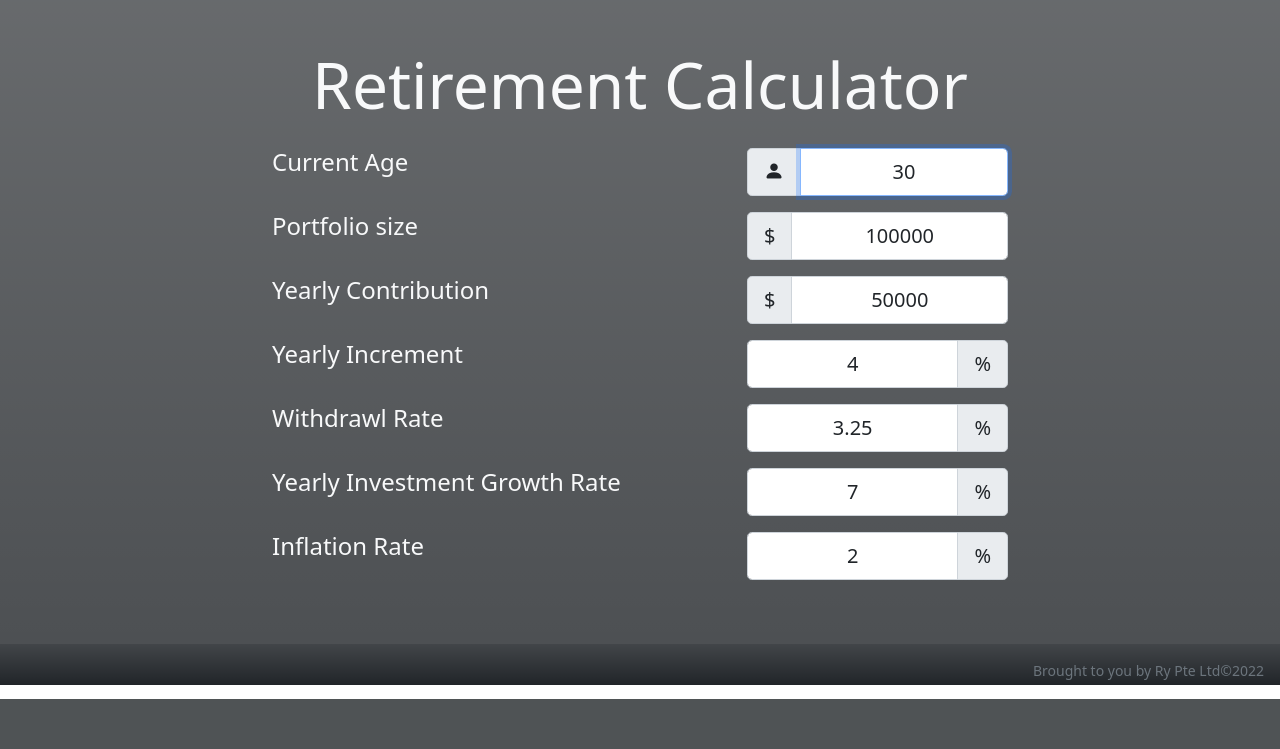
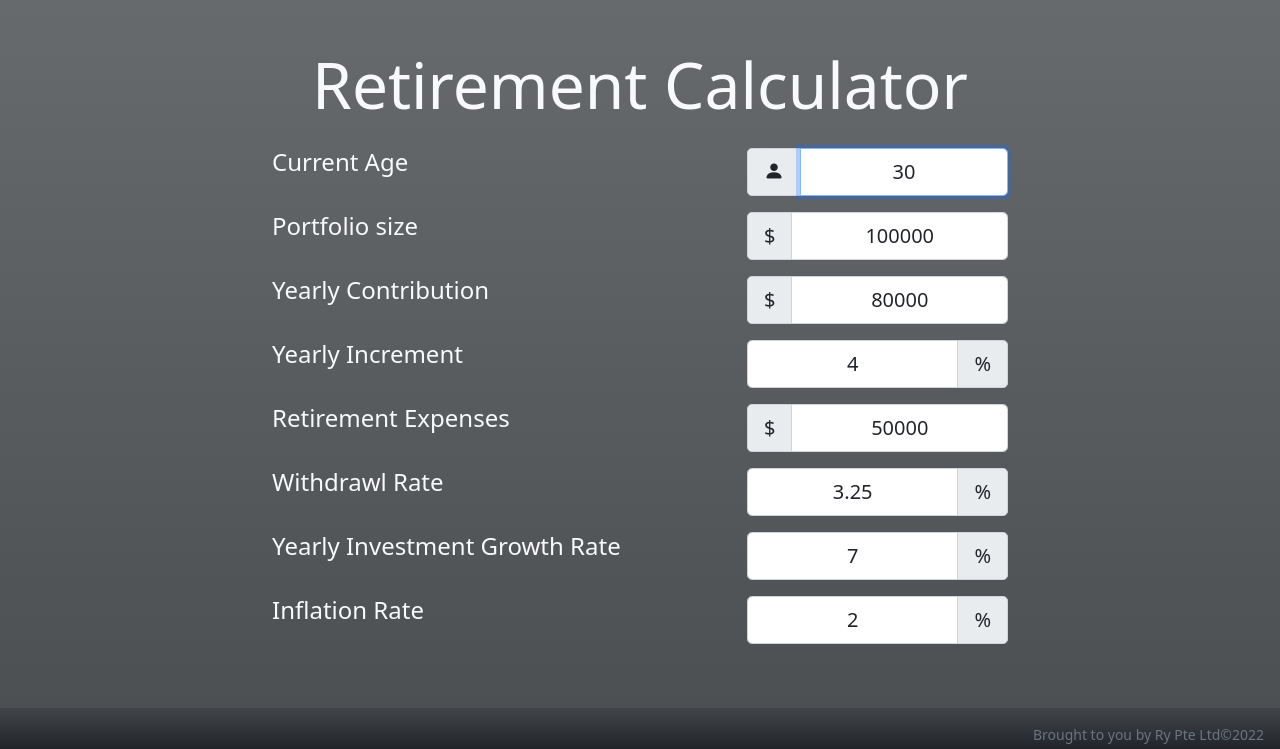
Before and after one commit to ryryry-3302/RyNance, a Flask app: page /retirement in a window 1280 px wide. Shown: the part 101-850 px from the top of the page. Before the commit the page ends 800 px from the top, so only its background shows below. Run offline with Flask 2, Linux system fonts and the light colour scheme; the visitor is signed in with stand-in values (Sample User, id 1); some libraries are stand-ins or nearby versions.

Commit message:
added jQuery and JS bare math for retirement calculator

```diff
--- /dev/null
+++ b/static/retirement_calc.js
@@ -0,0 +1,43 @@
+$(document).ready(function(){
+
+    // jQuery methods go here...
+    $('input').on('keyup', calculate);
+
+    function calculate(){
+        let age = parseInt($('#age').val());
+        let port = parseInt($('#portvalue').val());
+        let contr = parseInt($('#contribution').val());
+        let incr = parseFloat($('#incrementrate').val()/100).toFixed(2);
+        let withrate = parseFloat($('#Withdrawlrate').val()/100).toFixed(2);
+        let withd = parseInt($('#withd').val());
+        let growth = parseFloat($('#growthrate').val()/100).toFixed(2);
+        let infl = parseFloat($('#inflationrate').val()/100).toFixed(2);
+
+        let retirement_sum = withd / withrate;
+        let real_growth = growth - infl + 1;
+
+        while (age < 65) {
+            age++;
+            port += contr;
+            contr *= (1 + incr);
+            port *= real_growth;
+            if (port < retirement_sum) {
+                continue;
+            }   else {
+                alert(age);
+                break;
+            }
+
+        }
+
+        setTimeout(function(){
+            if (age > 65) {
+            alert("cannot retire before 65");
+            }
+        }, 5000);
+
+
+    }
+
+
+});
--- a/templates/layout.html
+++ b/templates/layout.html
@@ -11,6 +11,7 @@
         <link crossorigin="anonymous" href="https://cdn.jsdelivr.net/npm/bootstrap@5.1.3/dist/css/bootstrap.min.css" integrity="sha384-1BmE4kWBq78iYhFldvKuhfTAU6auU8tT94WrHftjDbrCEXSU1oBoqyl2QvZ6jIW3" rel="stylesheet">
         <script crossorigin="anonymous" src="https://cdn.jsdelivr.net/npm/bootstrap@5.1.3/dist/js/bootstrap.bundle.min.js" integrity="sha384-ka7Sk0Gln4gmtz2MlQnikT1wXgYsOg+OMhuP+IlRH9sENBO0LRn5q+8nbTov4+1p"></script>
         <script src="/static/scripts.js"></script>
+        <script src="https://ajax.googleapis.com/ajax/libs/jquery/3.6.0/jquery.min.js"></script>
         <link rel="stylesheet" href="https://cdn.jsdelivr.net/npm/bootstrap-icons@1.8.1/font/bootstrap-icons.css">
         <!-- https://favicon.io/emoji-favicons/money-bag/ -->
         <link href="/static/styles.css" rel="stylesheet">
--- a/templates/retirement.html
+++ b/templates/retirement.html
@@ -21,7 +21,7 @@
                 <span class="input-group-text">
                     <i class="bi bi-person-fill"></i>
                 </span>
-                <input type="text" required autofocus class="form-control text-center" value="30" name="age" placeholder="Current Age">
+                <input type="text" required autofocus class="form-control text-center" value="30" id="age" placeholder="Current Age">
             </div>
         </div>
     </div>
@@ -32,7 +32,7 @@
         <div class="col-md-3 mb-3">
             <div class="input-group input-group-lg">
                 <span class="input-group-text">$</span>
-                <input required type="text" class="form-control text-center" value="100000" name="portvalue" placeholder="Portolio Value">
+                <input required type="text" class="form-control text-center" value="100000" id="portvalue" placeholder="Portolio Value">
             </div>
         </div>
     </div>
@@ -43,7 +43,7 @@
         <div class="col-md-3 mb-3">
             <div class="input-group input-group-lg">
                 <span class="input-group-text">$</span>
-                <input required type="text" class="form-control text-center" value="50000" name="contribution" placeholder="Yearly Contribution">
+                <input required type="text" class="form-control text-center" value="80000" id="contribution" placeholder="Yearly Contribution">
             </div>
         </div>
     </div>
@@ -54,8 +54,19 @@
         <div class="col-md-3 mb-3">
             <div class="input-group input-group-lg">
 
-                <input required type="text" class="form-control text-center" value="4" name="incrementrate" placeholder="Growth Rate">
+                <input required type="text" class="form-control text-center" value="4" id="incrementrate" placeholder="Growth Rate">
                 <span class="input-group-text">%</span>
+            </div>
+        </div>
+    </div>
+    <div class="row justify-content-center">
+        <div class="col-md-5 mb-3">
+            <h3 class="fs-4 tw-bolder text-light text-start">Retirement Expenses</h3>
+        </div>
+        <div class="col-md-3 mb-3">
+            <div class="input-group input-group-lg">
+                <span class="input-group-text">$</span>
+                <input required type="text" class="form-control text-center" value="50000" id="withd" placeholder="Yearly Contribution">
             </div>
         </div>
     </div>
@@ -66,7 +77,7 @@
         <div class="col-md-3 mb-3">
             <div class="input-group input-group-lg">
 
-                <input required type="text" class="form-control text-center" value="3.25" name="Withdrawlrate" placeholder="Withdrawl Rate">
+                <input required type="text" class="form-control text-center" value="3.25" id="Withdrawlrate" placeholder="Withdrawl Rate">
                 <span class="input-group-text">%</span>
             </div>
         </div>
@@ -78,7 +89,7 @@
         <div class="col-md-3 mb-3">
             <div class="input-group input-group-lg">
 
-                <input required type="text" class="form-control text-center" value="7" name="growthrate" placeholder="Growth Rate">
+                <input required type="text" class="form-control text-center" value="7" id="growthrate" placeholder="Growth Rate">
                 <span class="input-group-text">%</span>
             </div>
         </div>
@@ -90,11 +101,12 @@
         <div class="col-md-3 mb-3">
             <div class="input-group input-group-lg">
 
-                <input required type="text" class="form-control text-center" value="2" name="inflationrate" placeholder="Inflation Rate">
+                <input required type="text" class="form-control text-center" value="2" id="inflationrate" placeholder="Inflation Rate">
                 <span class="input-group-text">%</span>
             </div>
         </div>
     </div>
+    <script src="/static/retirement_calc.js"></script>
 </div>
 
 
```
Also changed, not shown: 1 other file.
